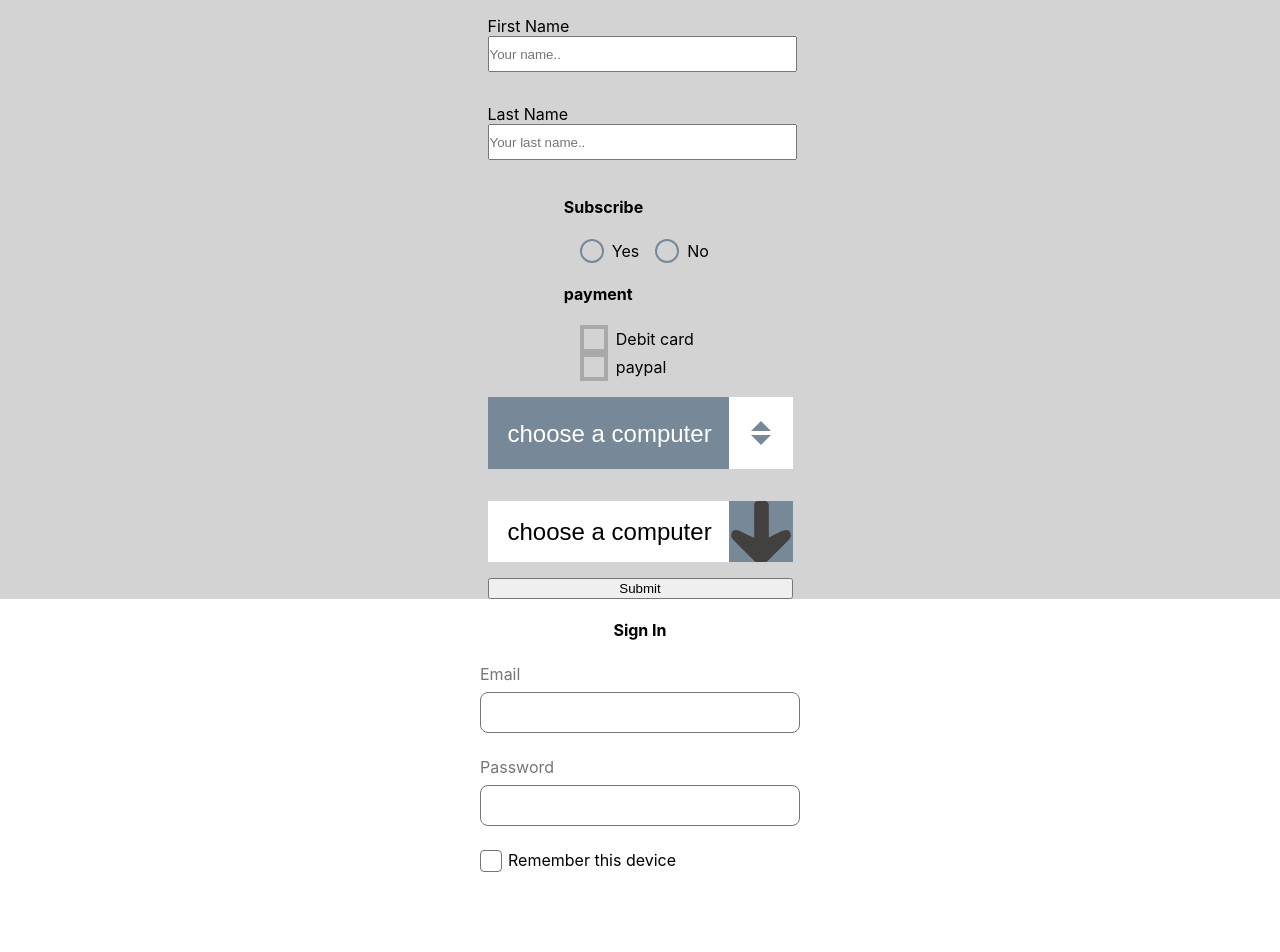
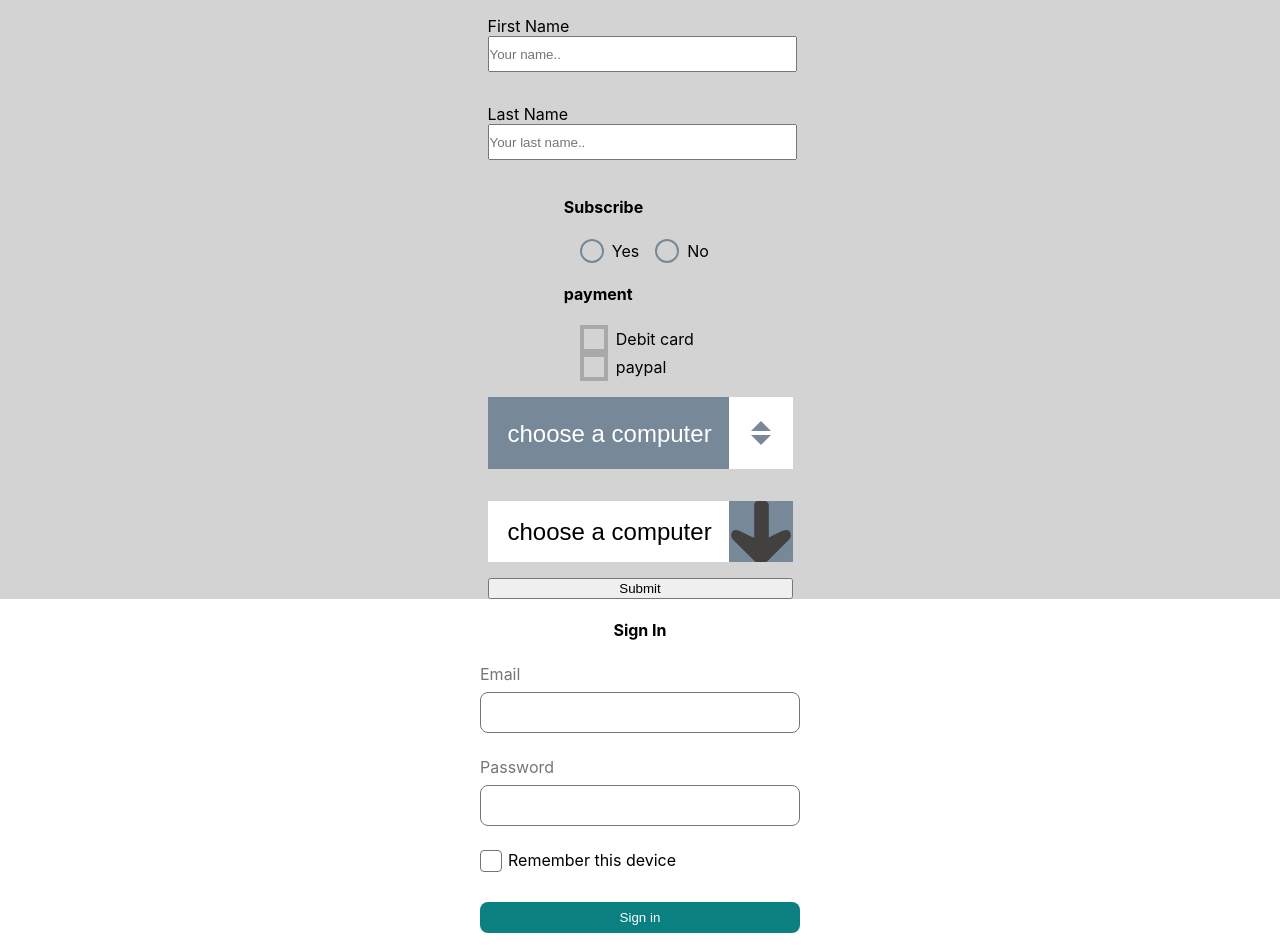
Before and after one commit to Blaine137/ReactForms, a React (Create React App) app: page / in a window 1280 px wide. Shown: the top 952 px of the page. Built offline with nearby package versions, Linux system fonts and the light colour scheme.

Commit message:
added submit button and some styles to login form

```diff
--- a/src/Form/Form.js
+++ b/src/Form/Form.js
@@ -90,6 +90,9 @@ const Form = props => {
                     </label>
                     Remember this device
                 </div>
+                <div className={styles.radioFormGroup}>
+                    <button className={styles.loginSubmit} aria-label="button to submit login form" type="submit">Sign in</button>
+                </div>
             </form>
         </>
      );
--- a/src/Form/Form.module.scss
+++ b/src/Form/Form.module.scss
@@ -252,6 +252,7 @@
     width: 20px;
     height: 20px;
     margin-right: .5rem;
+    font-weight: bold;
   }
   input[type=checkbox]{
     opacity: 0;
@@ -283,3 +284,16 @@
 .loginLabel input:checked ~ .loginCheckbox {
   background-color: #757579;
 }
+
+.loginSubmit{
+  width: 100%;
+  margin-top: 1.5rem;
+  padding: .5rem;
+  border-radius: 8px;
+  border: none;
+  background-color: #0A8080;
+  color: white;
+  &:hover{
+    cursor: pointer;
+  }
+}
```
